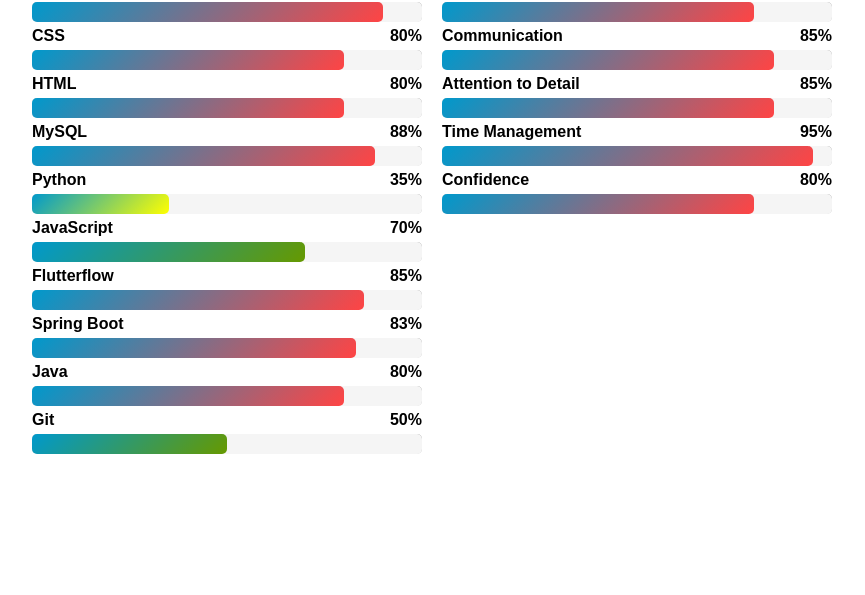
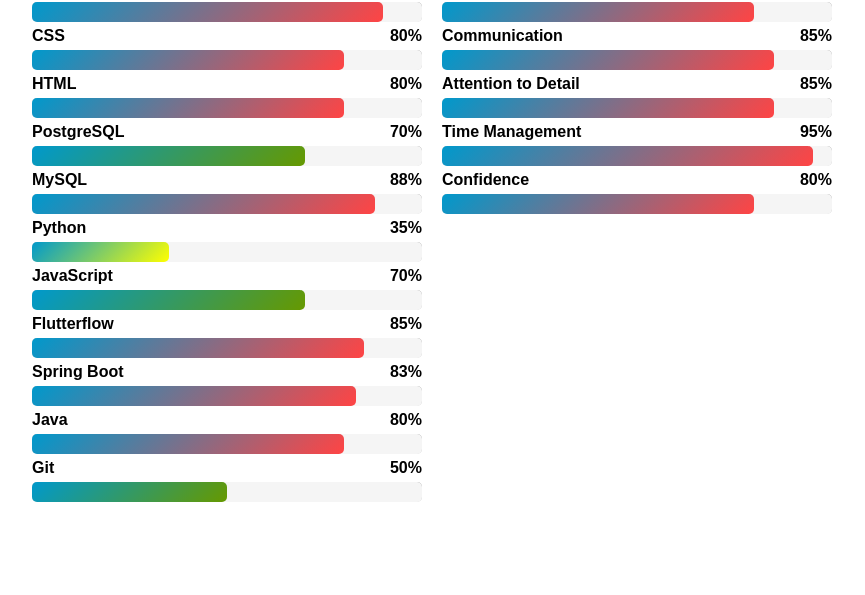
Before and after one commit to RubioJuan/Portfolio, a plain HTML site: page index.html in a window 1280 px wide. Shown: the part 1883-2478 px from the top of the page, without its empty margins (208-1073 px from the left). Drawn offline with nearby package versions, Linux system fonts and the light colour scheme; a script that the page names is missing; a web font is replaced by a local one.

Commit message:
refactor: :sparkles: Agregando información
Agregando PostgreSQL en mis habilidades

```diff
--- a/index.html
+++ b/index.html
@@ -94,6 +94,11 @@
                     <p>HTML <span class="percentage">80%</span></p>
                     <div class="progress-container">
                         <progress max="100" value="80" class="python"></progress>
+                    </div>
+
+                    <p>PostgreSQL<span class="percentage">70%</span></p>
+                    <div class="progress-container">
+                        <progress max="100" value="70" class="jquery"></progress>
                     </div>
 
                     <p>MySQL <span class="percentage">88%</span></p>
```
